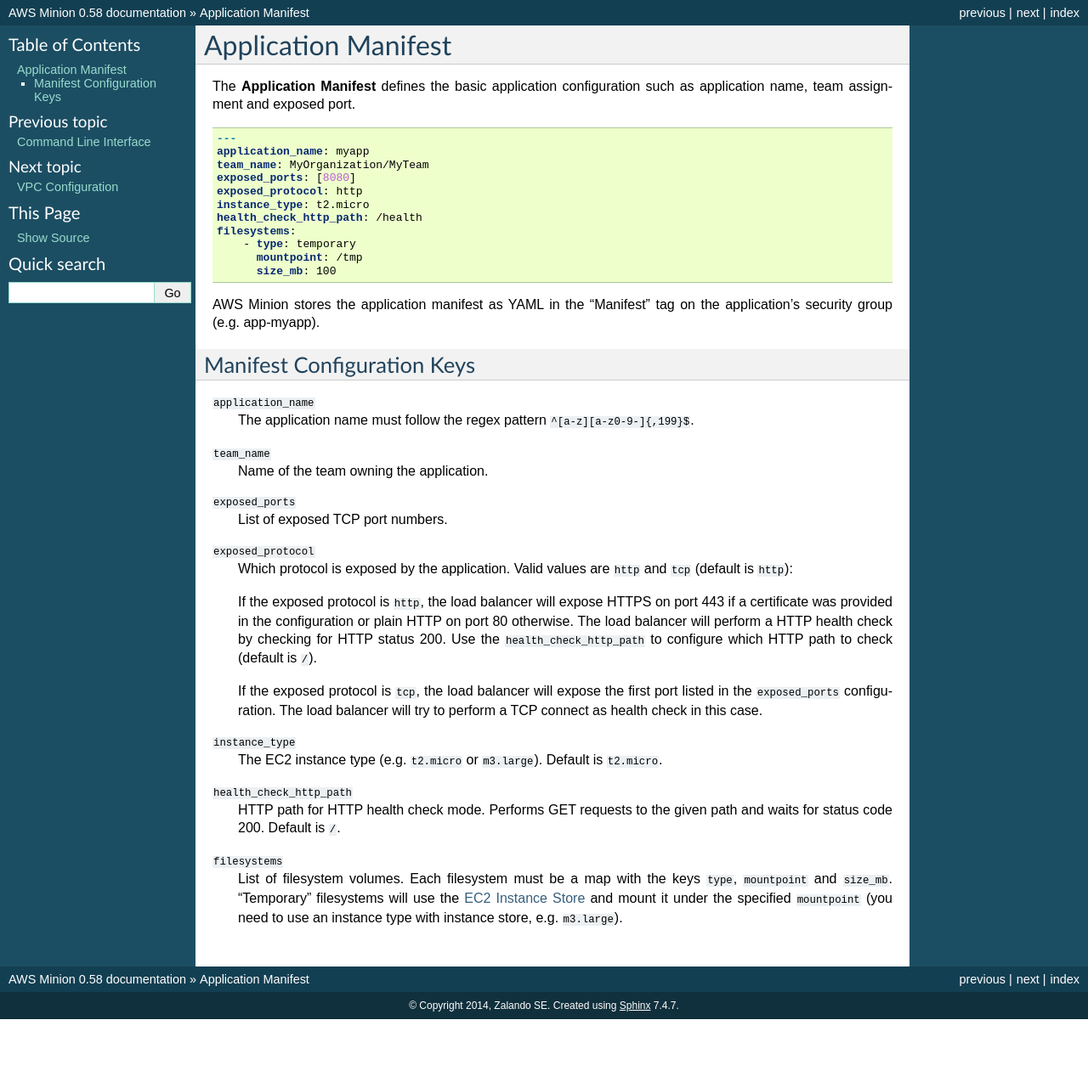
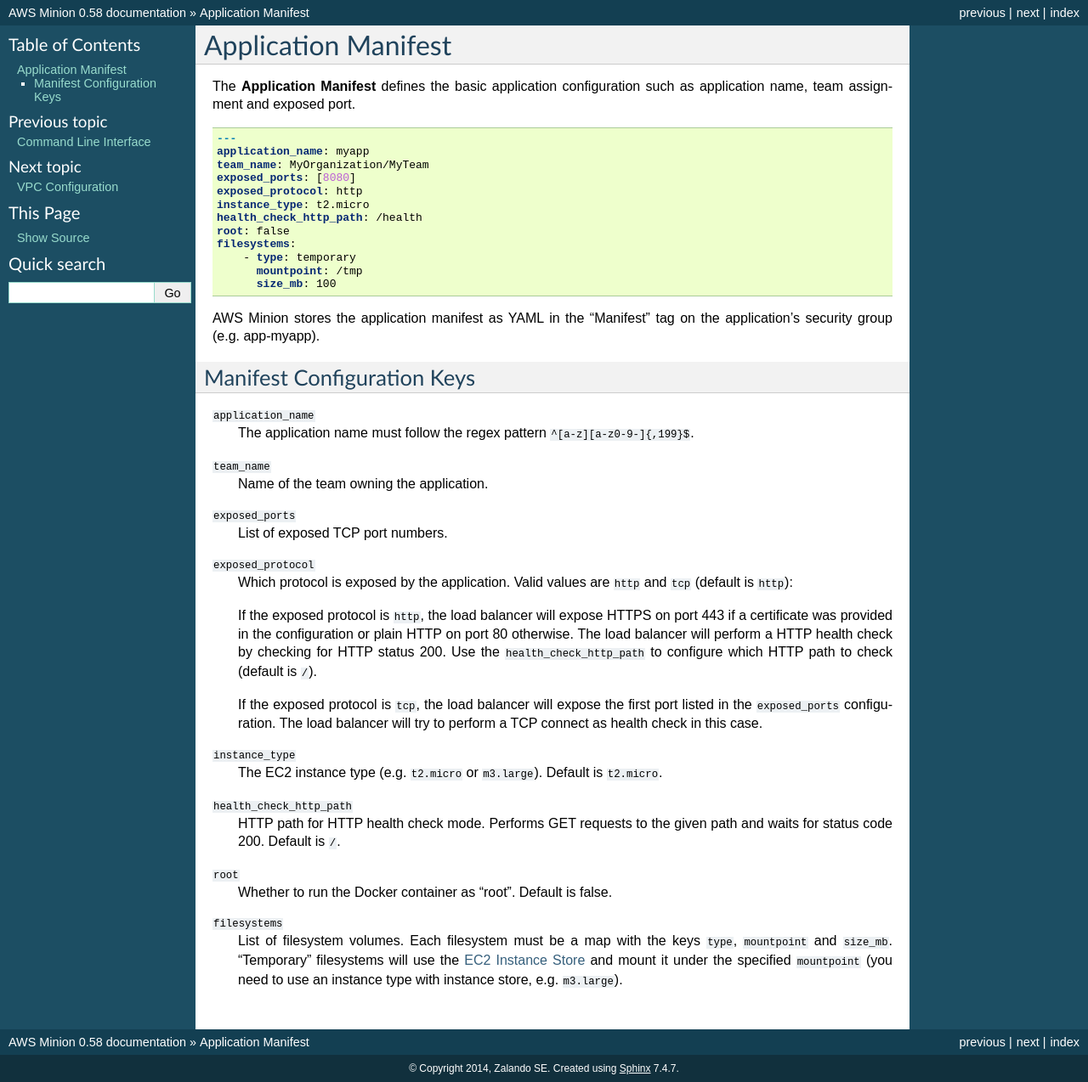
Before and after one commit to l2t3r/aws-minion, a Sphinx documentation site: the page built from docs/manifest.rst, in a window 1280 px wide. Shown: the whole page at 85% size. Built offline with Sphinx 7.4.7, drawn with Linux system fonts in a browser that asks for light colours; before the commit the page ends 1200 px from its top, so only the background shows below that.

Commit message:
root manifest key

```diff
--- a/docs/manifest.rst
+++ b/docs/manifest.rst
@@ -13,6 +13,7 @@ The **Application Manifest** defines the basic application configuration such as
     exposed_protocol: http
     instance_type: t2.micro
     health_check_http_path: /health
+    root: false
     filesystems:
         - type: temporary
           mountpoint: /tmp
@@ -49,6 +50,9 @@ Manifest Configuration Keys
     HTTP path for HTTP health check mode. Performs GET requests to the given path and waits for status code 200.
     Default is ``/``.
 
+``root``
+    Whether to run the Docker container as "root". Default is false.
+
 ``filesystems``
     List of filesystem volumes. Each filesystem must be a map with the keys ``type``, ``mountpoint`` and ``size_mb``.
     "Temporary" filesystems will use the `EC2 Instance Store`_ and mount it under the
```
